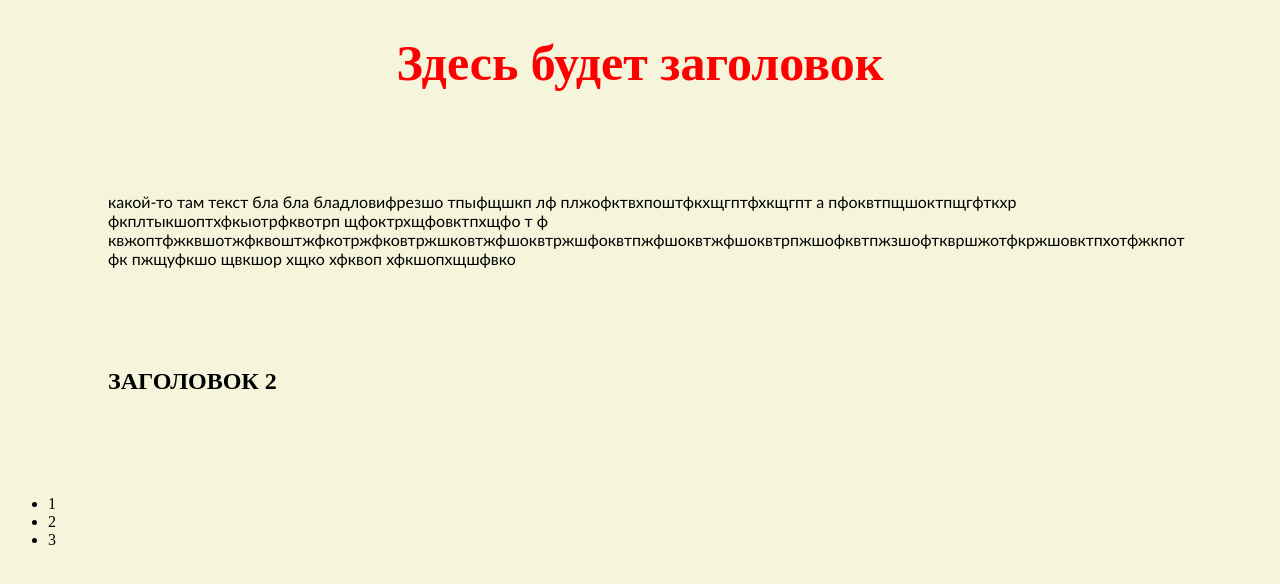
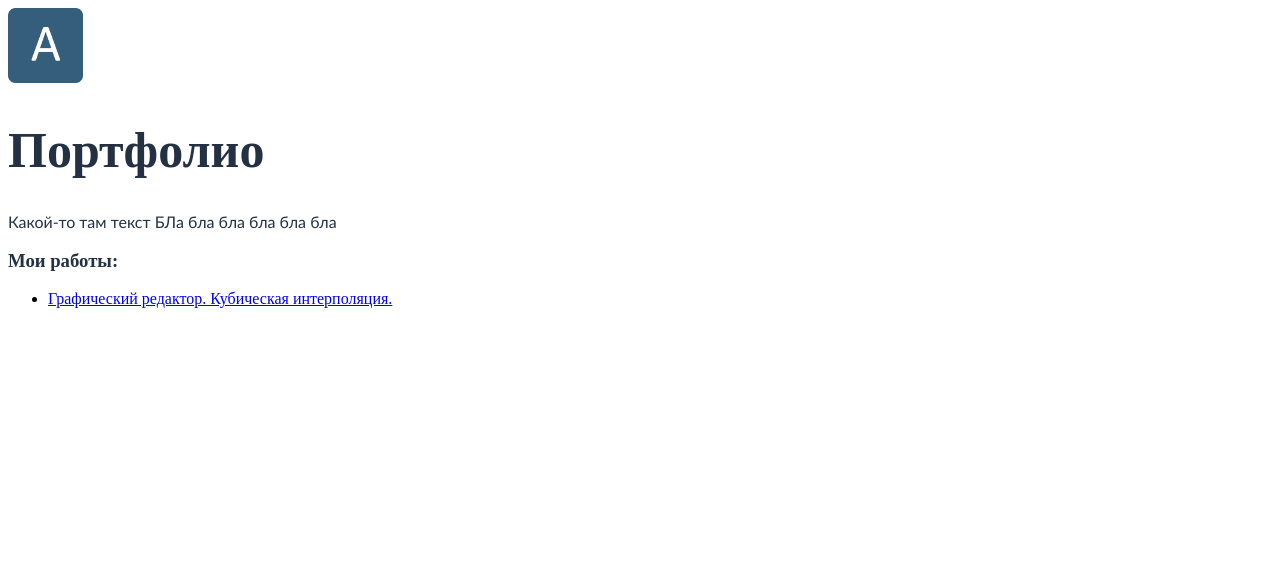
Before and after one commit to belonel/belonel.github.io, a plain HTML site: page index.html in a window 1280 px wide. Drawn offline with Linux system fonts and the light colour scheme.

Commit message:
Added information
New version wuth cubeinterpol and logo.

```diff
--- a/css/style.css
+++ b/css/style.css
@@ -1,22 +1,16 @@
+h1, h2, h3, h4, h5, h6, p, b {
+    color: #233142;
+}
+
 p {
     font-family: Calibri;
-    text-transform: lowercase;
-}
-
-body {
-    background-color: beige;
 }
 
 h1 {
     font-size: 50px;
-    color: red;
-    text-align: center;
+    text-align: left;
 }
 
-h2 {
-    text-transform: uppercase;
+.logo {
+    display: block;
 }
-
-.content-text {
-    margin: 100px;
-}
--- a/index.html
+++ b/index.html
@@ -5,19 +5,24 @@
         <title>Главная</title>
         <link rel="stylesheet" href="css/style.css">
     </head>
+
     <body>
-        <h1>Здесь будет заголовок</h1>
+        <header class="main-header">
+            <a class="logo">
+                <img src="img/logo.png" alt="Университет ИТМО" width="75">
+            </a>
+        </header>
+
+        <h1>Портфолио</h1>
+
         <p class="content-text">Какой-то там текст
-        БЛа бла бладловифрезшо тпыфщшкп лф
-         плжофктвхпоштфкхщгптфхкщгпт
-        а пфоквтпщшоктпщгфткхр
-         фкплтыкшоптхфкыотрфквотрп щфоктрхщфовктпхщфо т
-        ф квжоптфжквшотжфквоштжфкотржфковтржшковтжфшоквтржшфоквтпжфшоквтжфшоквтрпжшофквтпжзшофтквршжотфкржшовктпхотфжкпот фк пжщуфкшо щвкшор хщко хфквоп хфкшопхщшфвко</p>
-        <h2 class="content-text">Заголовок 2</h2>
+        БЛа бла бла бла бла бла</p>
+
+        <h3 class="content-text">Мои работы:</h3>
         <ul>
-            <li>1</li>
-            <li>2</li>
-            <li>3</li>
+            <li>
+                <a href="cubeinterpol.html">Графический редактор. Кубическая интерполяция.</a>
+            </li>
         </ul>
     </body>
 </html>
```
Also changed, not shown: img/logo.png (added).
